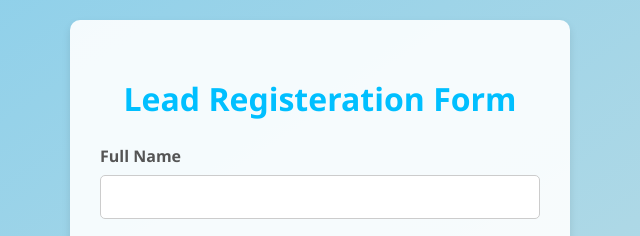
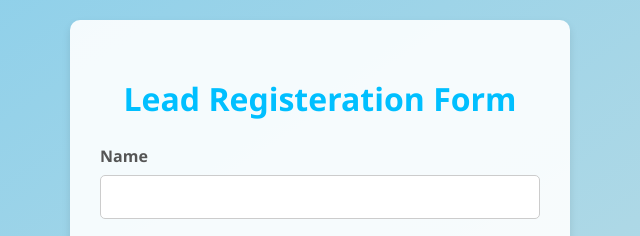
Before and after one commit to hrmsystems/Lead-Form, a plain HTML site: page index.html in a window 1280 px wide. Shown: the top 236 px of the page, 320-960 px from the left. Drawn offline with Linux system fonts and the light colour scheme.

Commit message:
Update index.html

```diff
--- a/index.html
+++ b/index.html
@@ -11,7 +11,7 @@
         <h2>Lead Registeration Form</h2>
         <form action="#" method="POST" id="leadForm">
             <div class="form-group">
-                <label for="name">Full Name</label>
+                <label for="name">Name</label>
                 <input type="text" id="name" name="name" required>
             </div>
 
```
